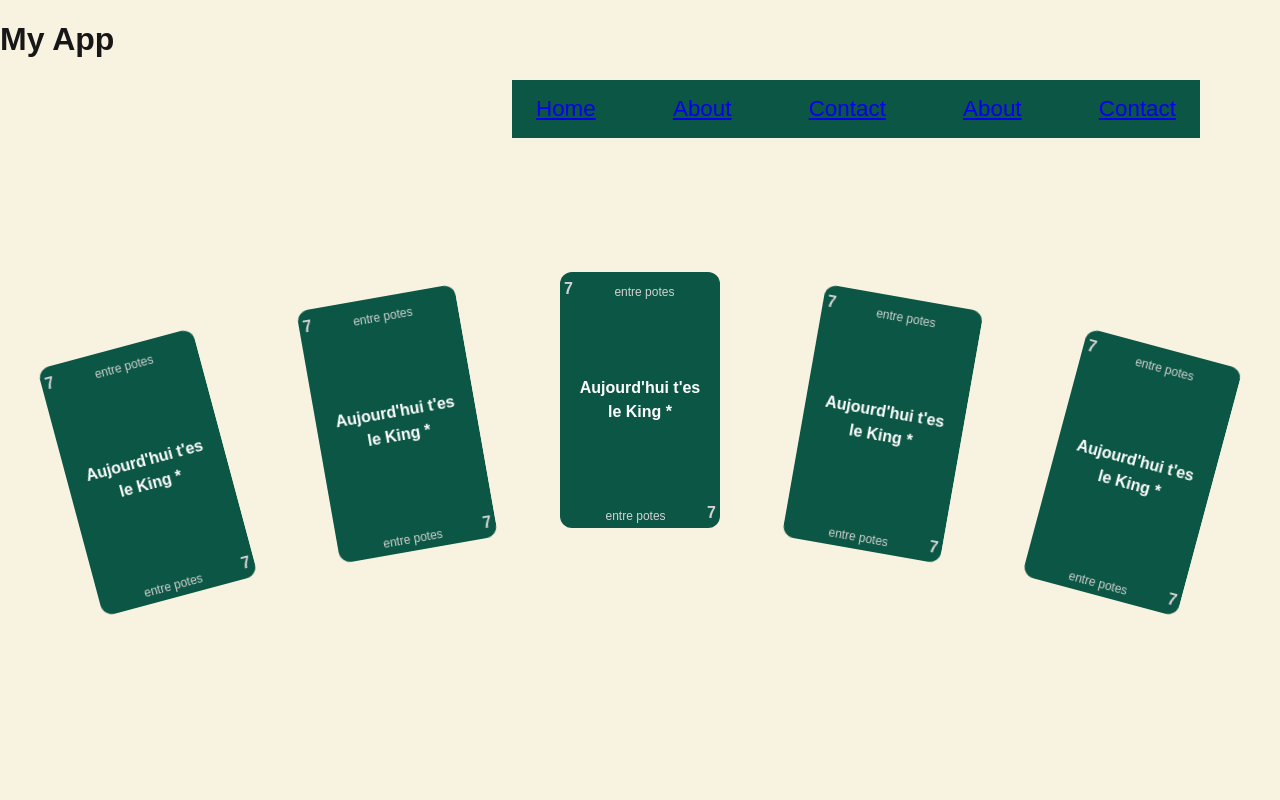
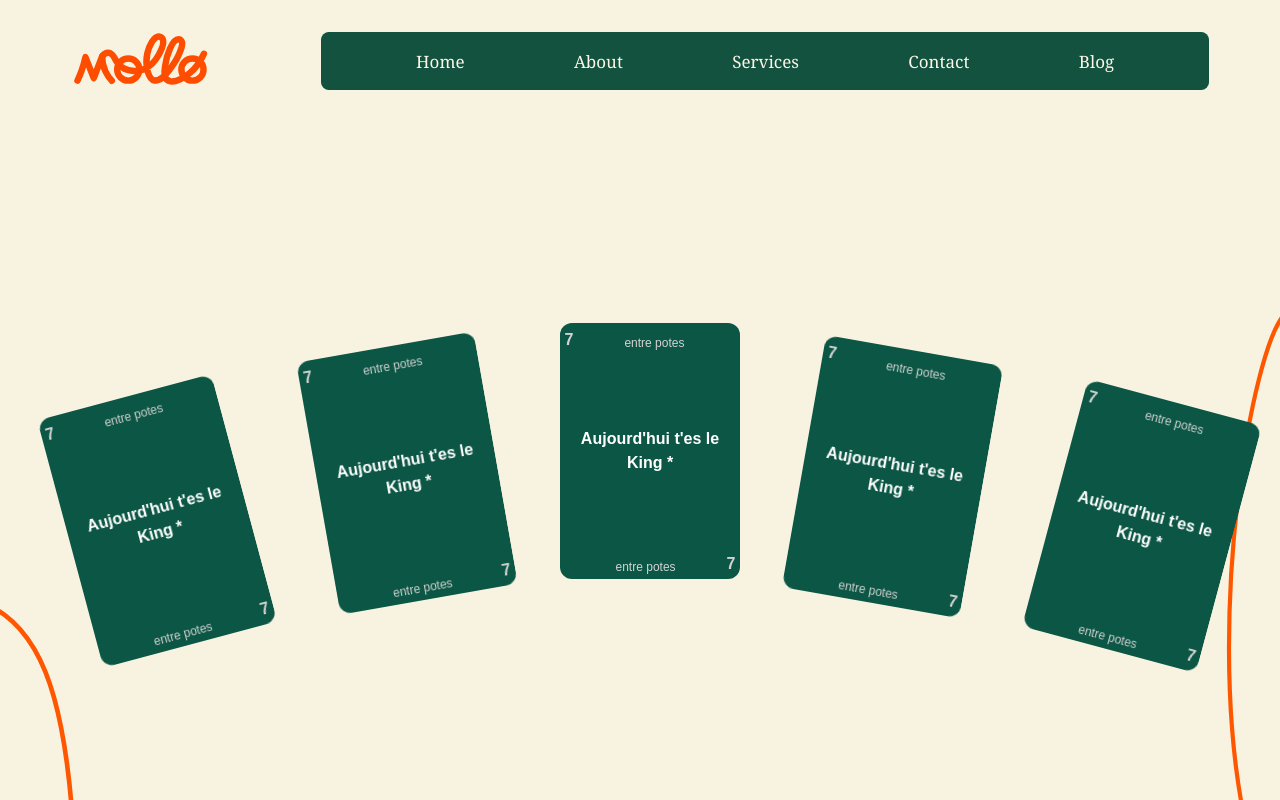
Before and after one commit to Mattbalaise/Molow, a Next.js app: page /dashboard in a window 1280 px wide. Shown: the top 800 px of the page. Built offline with nearby package versions, Linux system fonts and the light colour scheme.

Commit message:
add navbar + logo

```diff
--- a/app/(main)/dashboard/page.css
+++ b/app/(main)/dashboard/page.css
@@ -9,20 +9,7 @@
     align-items: center;
     align-self: center;
     position: absolute;
-    top: 50%;
-    left: 50%;
+    top: 25%;
+    left: 0%;
     width: 100%;
-    animation: flip 1s ease both;
 }
-
-@keyframes flip {
-    0% {
-        transform: translate(-50%, -50%);
-        display: flex;
-        justify-content: start;
-    }
-
-    100% {
-        transform: translate(-50%, -50%);
-    }
-}
--- a/components/card/card.css
+++ b/components/card/card.css
@@ -23,7 +23,7 @@
 .card-front,
 .card-back {
   position: absolute;
-  width: 100%;
+  width: 180px;
   height: 100%;
   backface-visibility: hidden;
   border-radius: 12px;
--- a/components/navbar/navbar.css
+++ b/components/navbar/navbar.css
@@ -1,19 +1,195 @@
+html,
+body {
+    margin: 0;
+    padding: 0;
+    background-color: #F8F3E1;
+}
+
+.container {
+    display: flex;
+    align-items: center;
+    justify-content: space-around;
+    width: 100%;
+}
+
+/* Navbar Styles */
+
+.navbar-container {
+    flex: 0.85;
+    display: flex;
+    justify-content: flex-end;
+    margin: 2rem;
+}
+
+.navbar {
+    background-color: #0B5644;
+    width: 100%;
+    border-radius: 0.5rem;
+    display: flex;
+}
+
 .nav-links {
     display: flex;
-    flex-direction: row;
-    justify-content: space-between;
-    gap: 1rem;
+    justify-content: space-around;
+    color: white;
     list-style: none;
-    margin: 0;
     padding: 0;
-    font-size: 1.4rem;
-    width: 50%;
-    margin-left: 40%;
-    background-color: #0B5644;
-    color: white;
-    padding: 1rem 1.5rem;
 }
 
-nav-link {
-    color: white !important;
+a {
+    text-decoration: none;
+    color: white;
+    font-size: 1.2rem;
 }
+
+/* Arc Styles */
+.arc {
+    position: fixed;
+    pointer-events: none;
+}
+
+.arc-right {
+    right: -15px;
+    bottom: -5px;
+}
+
+.arc-left {
+    left: -15px;
+    bottom: -5px;
+}
+
+.arc svg {
+    display: block;
+    width: 90px;
+    height: auto;
+    stroke-dasharray: 3000;
+    stroke-dashoffset: 100;
+    animation:
+        draw 6s ease forwards;
+}
+
+/* logo animation */
+
+.logo-container {
+    display: flex;
+    align-items: center;
+    justify-content: center;
+    margin-left: 2rem;
+}
+
+.logo {
+    width: 140px;
+    height: auto;
+}
+
+.path-trace {
+    fill: currentColor;
+    fill-opacity: 0;
+    fill-rule: nonzero;
+    stroke: #FF4D00;
+    stroke-width: 9;
+    stroke-dasharray: 3000;
+    stroke-dashoffset: 3000;
+    animation:
+        draw 4s ease forwards
+}
+
+#path-trace-first-letter {
+    animation-delay: 0s;
+}
+
+#path-trace-word {
+    animation-delay: 0.27s;
+}
+
+#circle-trace-first {
+    animation-delay: 0.75s;
+}
+
+#circle-trace-second {
+    animation-delay: 1.1s;
+}
+
+.circle-trace {
+    fill: none;
+    stroke: #FF4D00;
+    border-radius: 50%;
+    stroke-width: 9;
+    stroke-dasharray: 97;
+    stroke-dashoffset: 97;
+    animation:
+        draw-circle 0.5s ease forwards
+}
+
+@keyframes draw-circle {
+    from {
+        stroke-dashoffset: 97;
+    }
+
+    to {
+        stroke-dashoffset: 0;
+    }
+}
+
+@keyframes draw {
+    from {
+        stroke-dashoffset: 3000;
+    }
+
+    to {
+        stroke-dashoffset: 0;
+    }
+}
+
+/* ============ Souligné tracé (stroke-dashoffset) ============ */
+.bar {
+    display: flex;
+    align-items: center;
+    justify-content: space-around;
+    height: 58px;
+    padding: 0 40px;
+    margin: 0;
+    list-style: none;
+    background: #12523F;
+    border-radius: 10px;
+}
+
+.bar a {
+    position: relative;
+    color: #FDF7EA;
+    font-family: "Playfair Display", Georgia, serif;
+    font-size: 17px;
+    text-decoration: none;
+}
+
+.fx-draw a svg {
+    position: absolute;
+    left: -4px;
+    bottom: -12px;
+    width: calc(100% + 8px);
+    height: 12px;
+    overflow: visible;
+    pointer-events: none;
+}
+
+.fx-draw path {
+    fill: none;
+    stroke: #FF4D00;
+    stroke-width: 3;
+    stroke-linecap: round;
+    vector-effect: non-scaling-stroke;
+    stroke-dasharray: 100;
+    stroke-dashoffset: 100;
+    transition: stroke-dashoffset 0.5s cubic-bezier(0.4, 0, 0.2, 1);
+}
+
+.fx-draw a:hover path,
+.fx-draw a:focus-visible path {
+    stroke-dashoffset: 0;
+}
+
+@media (prefers-reduced-motion: reduce) {
+    .fx-draw path {
+        transition-duration: 0.01ms;
+    }
+}
--- a/components/navbar/navbar.jsx
+++ b/components/navbar/navbar.jsx
@@ -2,17 +2,56 @@ import Link from "next/link";
 import './navbar.css'
 export default function Navbar() {
     return (
-        <div className="navbar">
-            <h1>My App</h1>
-            <nav>
-                <ul className="nav-links">
-                    <li><Link className="nav-link" href="/">Home</Link></li>
-                    <li><Link className="nav-link" href="/about">About</Link></li>
-                    <li><Link className="nav-link" href="/contact">Contact</Link></li>
-                    <li><Link className="nav-link" href="/about">About</Link></li>
-                    <li><Link className="nav-link" href="/contact">Contact</Link></li>
-                </ul>
-            </nav>
-        </div>
+        <div className="container">
+            <div className="logo-container">
+                <div className="logo">
+                    <svg id="b" xmlns="http://www.w3.org/2000/svg" viewBox="-5 -5 194.807 80.071">
+                        <path id="path-trace-first-letter" className="path-trace"
+                            d="M4,65.505c2.011-4.294,4.015-9.082,5.867-14.347,2.332-6.629,4.013-12.845,5.236-18.456,3.847,9.766,7.694,19.532,11.541,29.298,3.877-10.063,7.754-20.126,11.631-30.19.031,4.514.682,12.172,4.575,20.595,2.79,6.037,6.296,10.414,8.986,13.261"
+                            fill="none" stroke="#000" strokeLinecap="round" strokeLinejoin="round" strokeWidth="20" />
+                        <path id="path-trace-word" className="path-trace"
+                            d="M38.721,31.121c.614-.812,3.709-4.749,8.001-4.536,1.008.05,1.871.313,2.616.654,4.44,2.029,7.239,8.414,8.372,10.596,7.141,13.744,26.141,17.547,39.376,11.511,8.72-3.977,15.493-11.536,20.027-19.84.947-1.734,9.856-17.716,4.251-23.612-.199-.21-1.726-1.769-3.976-1.888-6.881-.362-13.95,13.096-16.247,23.625-3.366,15.435.963,36.487,10.112,37.661,8.522,1.093,15.168-7.806,19.722-13.699,7.62-9.861,12.027-17.316,14.774-23.962,2.631-6.364,5.915-14.549,2.503-18.067-1.4-1.443-3.392-1.549-3.549-1.555-8.637-.336-16.947,22.331-18.707,36.89-.936,7.745-3.245,20.15,7.709,21.601,9.419,1.248,19.75-6.177,26.659-11.756,5.34-4.312,13.357-12.892,19.528-26.589"
+                            fill="none" stroke="#000" strokeLinecap="round" strokeLinejoin="round" strokeWidth="20" />
+                        <circle id="circle-trace-first" className="circle-trace" cx="74.696" cy="50.02" r="15.429" fill="none"
+                            stroke="#000" strokeMiterlimit="10" strokeWidth="9" />
+                        <circle id="circle-trace-second" className="circle-trace" cx="164.021" cy="50.02" r="15.429" fill="none"
+                            stroke="#000" strokeMiterlimit="10" strokeWidth="9" />
+                    </svg>
+                </div>
+            </div>
+            <div className="navbar-container">
+                <div className="navbar">
+                    <navbar className="bar fx-draw navbar">
+                        <a href="#">Home<svg viewBox="0 0 100 12" preserveAspectRatio="none" aria-hidden="true">
+                            <path pathLength="100" d="M1,7 C22,2 44,11 68,6 C80,3.5 92,4 99,6" />
+                        </svg></a>
+                        <a href="#">About<svg viewBox="0 0 100 12" preserveAspectRatio="none" aria-hidden="true">
+                            <path pathLength="100" d="M1,7 C22,2 44,11 68,6 C80,3.5 92,4 99,6" />
+                        </svg></a>
+                        <a href="#">Services<svg viewBox="0 0 100 12" preserveAspectRatio="none" aria-hidden="true">
+                            <path pathLength="100" d="M1,7 C22,2 44,11 68,6 C80,3.5 92,4 99,6" />
+                        </svg></a>
+                        <a href="#">Contact<svg viewBox="0 0 100 12" preserveAspectRatio="none" aria-hidden="true">
+                            <path pathLength="100" d="M1,7 C22,2 44,11 68,6 C80,3.5 92,4 99,6" />
+                        </svg></a>
+                        <a href="#">Blog<svg viewBox="0 0 100 12" preserveAspectRatio="none" aria-hidden="true">
+                            <path pathLength="100" d="M1,7 C22,2 44,11 68,6 C80,3.5 92,4 99,6" />
+                        </svg></a>
+                    </navbar>
+                </div>
+            </div>
+            <div className="arc arc-right">
+                <svg viewBox="-35 0 150 820" aria-hidden="true">
+                    <path d="M25.1902 813.843C-31.3114 492.843 43.1888 62.8431 96.689 3.34311" fill="none" stroke="#FF5600"
+                        strokeWidth="7" />
+                </svg>
+            </div>
+            <div className="arc arc-left">
+                <svg width="136" height="308" viewBox="0 0 136 308" fill="none" xmlns="http://www.w3.org/2000/svg">
+                    <path d="M2.0542 4.55856C83.0542 41.0586 116.205 140.478 130.554 307.059" fill="none" stroke="#FF5600"
+                        strokeWidth="7" />
+                </svg>
+            </div>
+        </div >
     )
 }
```
